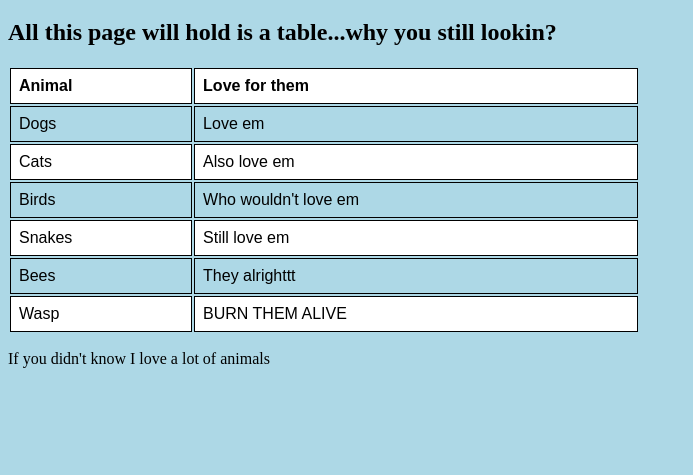
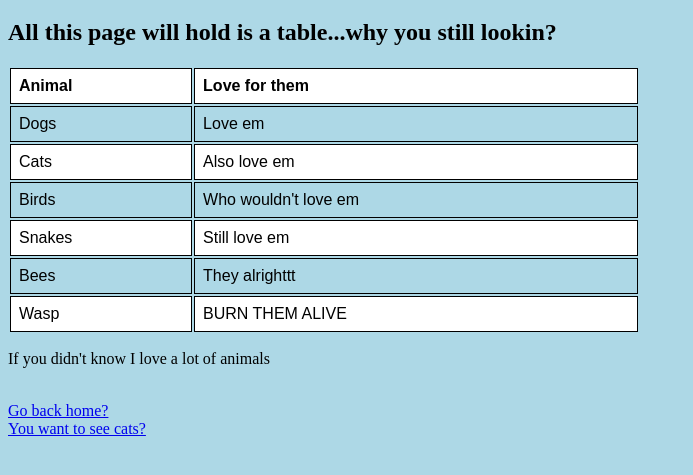
Before and after one commit to HLeung37/Assignment1, a plain HTML site: page page2.html in a window 1280 px wide. Shown: the part 61-536 px from the top of the page, without its empty margins (0-693 px from the left). Drawn offline with Linux system fonts and the light colour scheme.

Commit message:
Added links to go back to index and page1

```diff
--- a/page2.html
+++ b/page2.html
@@ -40,9 +40,10 @@
   </tr>
 </table>
 
-<p>If you didn't know I love a lot of animals</p>
+<p>If you didn't know I love a lot of animals</p><br>
 
-<a></a>
+<a href = "index.html">Go back home?</a><br>
+<a href = "page1.html">You want to see cats?</a>
 </body>
 
 </ht
```
